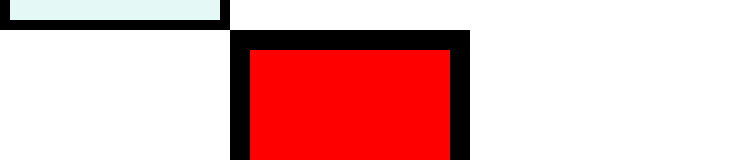
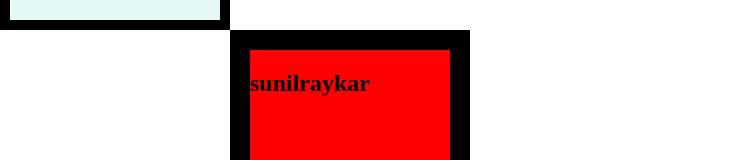
Before and after one commit to sunilraykar/CSS---My-Site, a plain HTML site: page index.html in a window 1280 px wide. Shown: the part 200-360 px from the top of the page, without its empty margins (0-753 px from the left). Drawn offline with Linux system fonts and the light colour scheme.

Commit message:
check in

```diff
--- a/index.html
+++ b/index.html
@@ -12,7 +12,7 @@
   <p>a programmer</p>
 </div>
 <div class="middle-container">
-
+<h2>sunilraykar</h2>
 </div>
 <div class="bottom-container">
 
```
